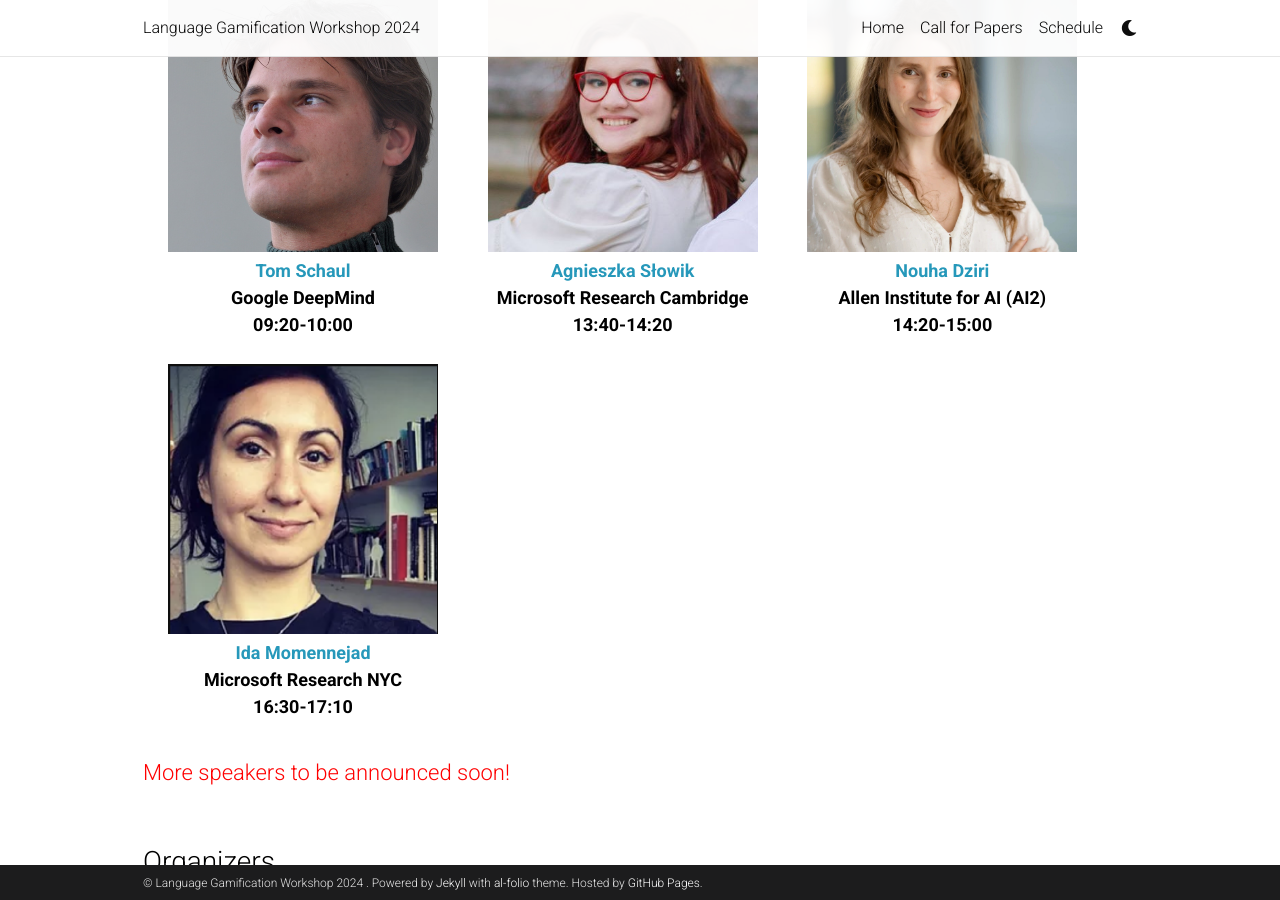
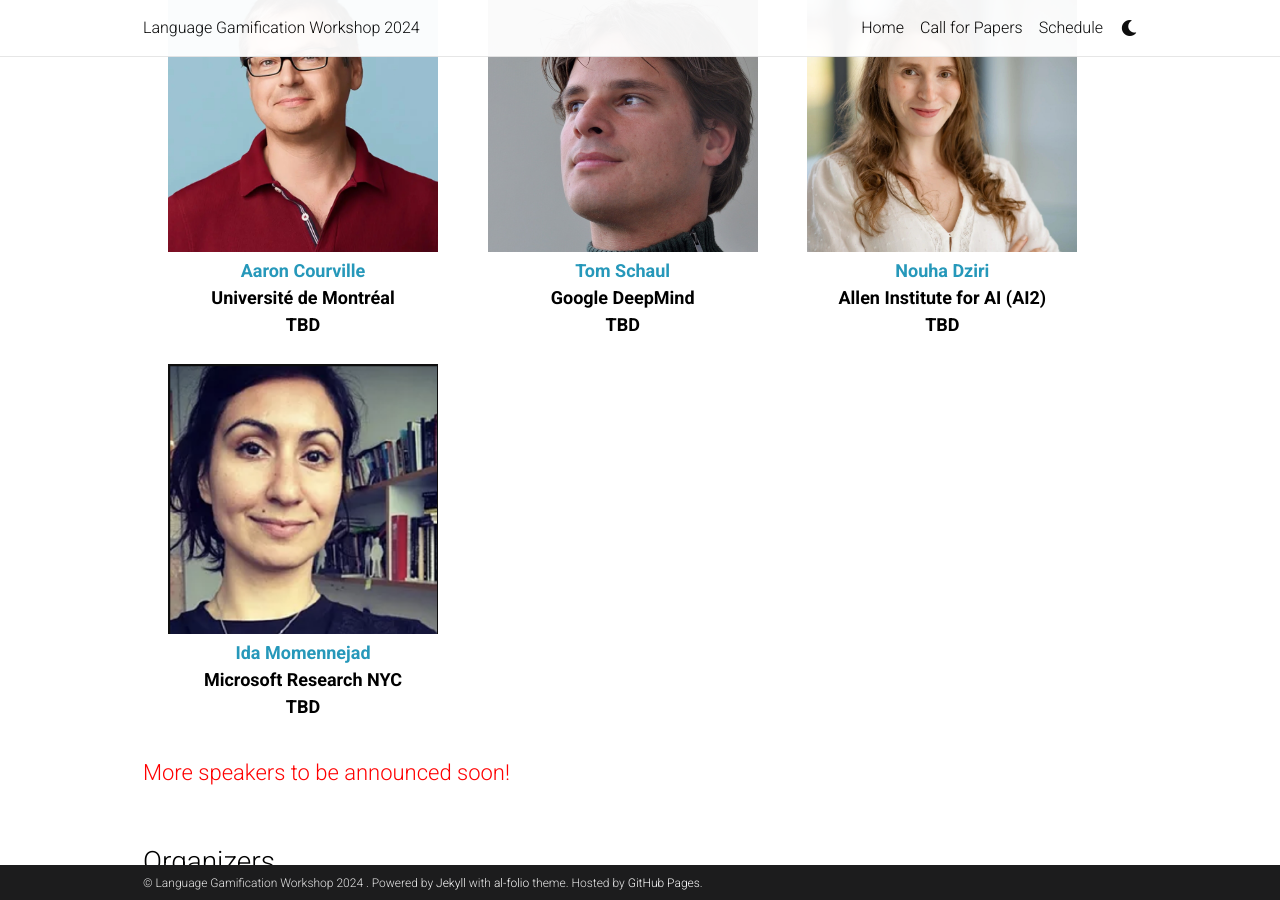
Before and after one commit to opensourcing-foundation-models/opensourcing-foundation-models.github.io, a Jekyll site: the page built from _pages/home.md, in a window 1280 px wide and 900 px high, scrolled down 1128 px. Built offline with Jekyll 4.4.1, drawn with Linux system fonts in a browser that asks for light colours; emoji names are drawn with the system emoji font; comment, search, counter and statistics services are not loaded; a style sheet for code colours, icons or effects is not loaded.

Commit message:
replaced Aga with Aaron

```diff
--- a/_pages/home.md
+++ b/_pages/home.md
@@ -59,24 +59,24 @@ This workshop invites an exploration of Language Gamification through a diverse
 <html>
     <div class="team-container">
         <div class="sponsor">
+            <img src="/assets/img/speakers/aaron_courville.jpeg" alt="Aaron">
+            <p><a href="https://mila.quebec/en/directory/aaron-courville">Aaron Courville</a>
+            <br>Université de Montréal<br>TBD</p>
+        </div>
+        <div class="sponsor">
             <img src="/assets/img/speakers/tom_schaul.jpg" alt="Tom">
             <p><a href="https://schaul.site44.com/">Tom Schaul</a>
-            <br>Google DeepMind<br>09:20-10:00</p>
-        </div>
-        <div class="sponsor">
-            <img src="/assets/img/speakers/aga_slowik.jpg" alt="Aga">
-            <p><a href="https://slowika.github.io/">Agnieszka Słowik</a>
-            <br>Microsoft Research Cambridge<br>13:40-14:20</p>
+            <br>Google DeepMind<br>TBD</p>
         </div>
         <div class="sponsor">
             <img src="/assets/img/speakers/nouha_dziri.jpg" alt="Nouha">
             <p><a href="https://nouhadziri.github.io/">Nouha Dziri</a>
-            <br>Allen Institute for AI (AI2)<br>14:20-15:00</p>
+            <br>Allen Institute for AI (AI2)<br>TBD</p>
         </div>
         <div class="sponsor">
             <img src="/assets/img/speakers/ida.png" alt="Ida">
             <p><a href="https://www.momen-nejad.org/">Ida Momennejad</a>
-            <br>Microsoft Research NYC<br>16:30-17:10</p>
+            <br>Microsoft Research NYC<br>TBD</p>
         </div>
     </div>
 </html>
```
Also changed, not shown: assets/img/speakers/aaron_courville.jpeg (added).
